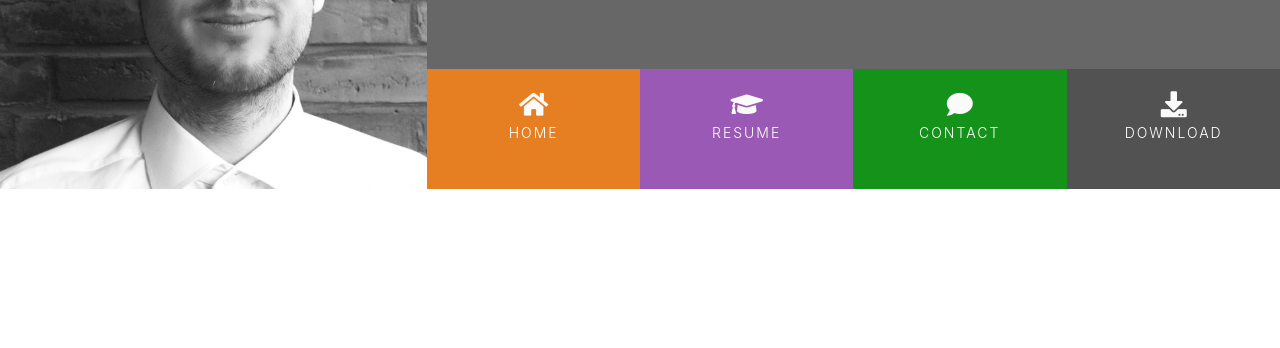
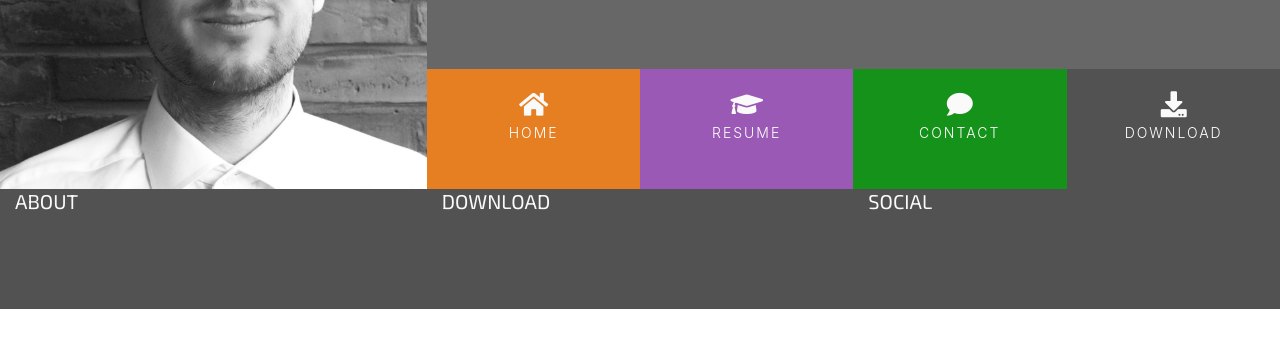
Before and after one commit to Lasserini/Resume-lasse-poulsen, a plain HTML site: page index.html in a window 1280 px wide. Shown: the part 180-528 px from the top of the page. Drawn offline with nearby package versions, Linux system fonts and the light colour scheme.

Commit message:
Add footer with basic styling

```diff
--- a/assets/css/style.css
+++ b/assets/css/style.css
@@ -21,6 +21,21 @@
 
 .ui-menu-color-download {
     background-color: #525252;
+}
+
+/* ------------------------------------- General Settings */
+h1, h2, h3, h4, h5 {
+    margin: 0;
+}
+
+.uppercase {
+    text-transform: uppercase;
+}
+
+.general-sub {
+    font-family: "Exo 2", sans-serif;
+    font-weight: 300;
+    color: #fafafa;
 }
 
 /* ------------------------------------- Heading */
@@ -108,8 +123,15 @@ header {
     letter-spacing: 2px;
 }
 
-
 /* ------------------------------------- Hover CSS */
 .hvr-sweep-to-bottom:before {
     height: 120px;
 }
+
+/* ------------------------------------- Footer */
+footer {
+    background-color: #525252;
+    color: #fafafa;
+    min-height: 120px;
+    margin: 0;
+}
--- a/index.html
+++ b/index.html
@@ -45,7 +45,18 @@
     <section>
 
     </section>
-    <footer>
+    <footer class="container-fluid">
+        <div class="row">
+            <div class="col-sm-4">
+                <h5 class="uppercase general-sub">About</h5>
+            </div>
+            <div class="col-sm-4">
+                <h5 class="uppercase general-sub">Download</h5>
+            </div>
+            <div class="col-sm-4">
+                <h5 class="uppercase general-sub">Social</h5>
+            </div>
+        </div>
 
     </footer>
 </body>
```
